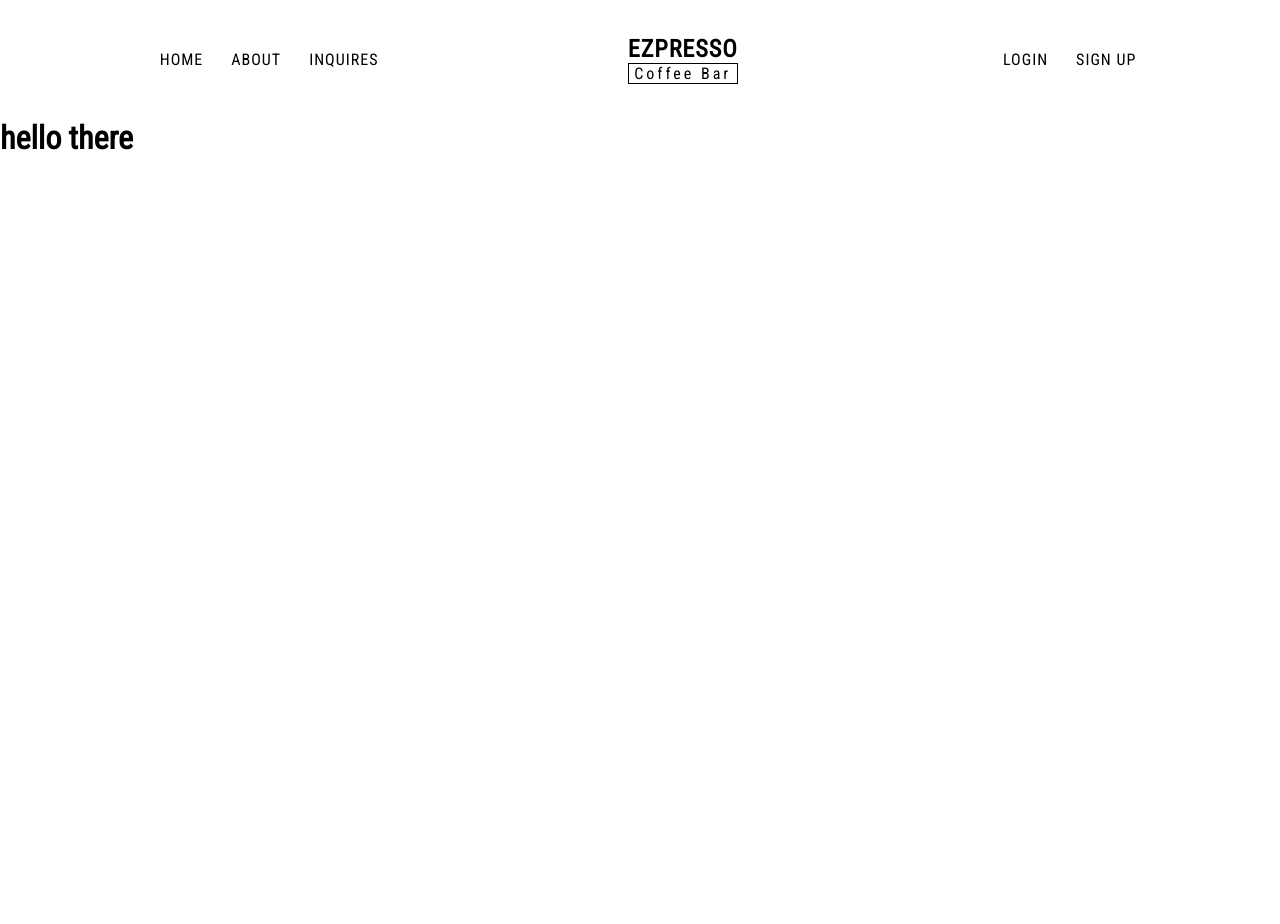
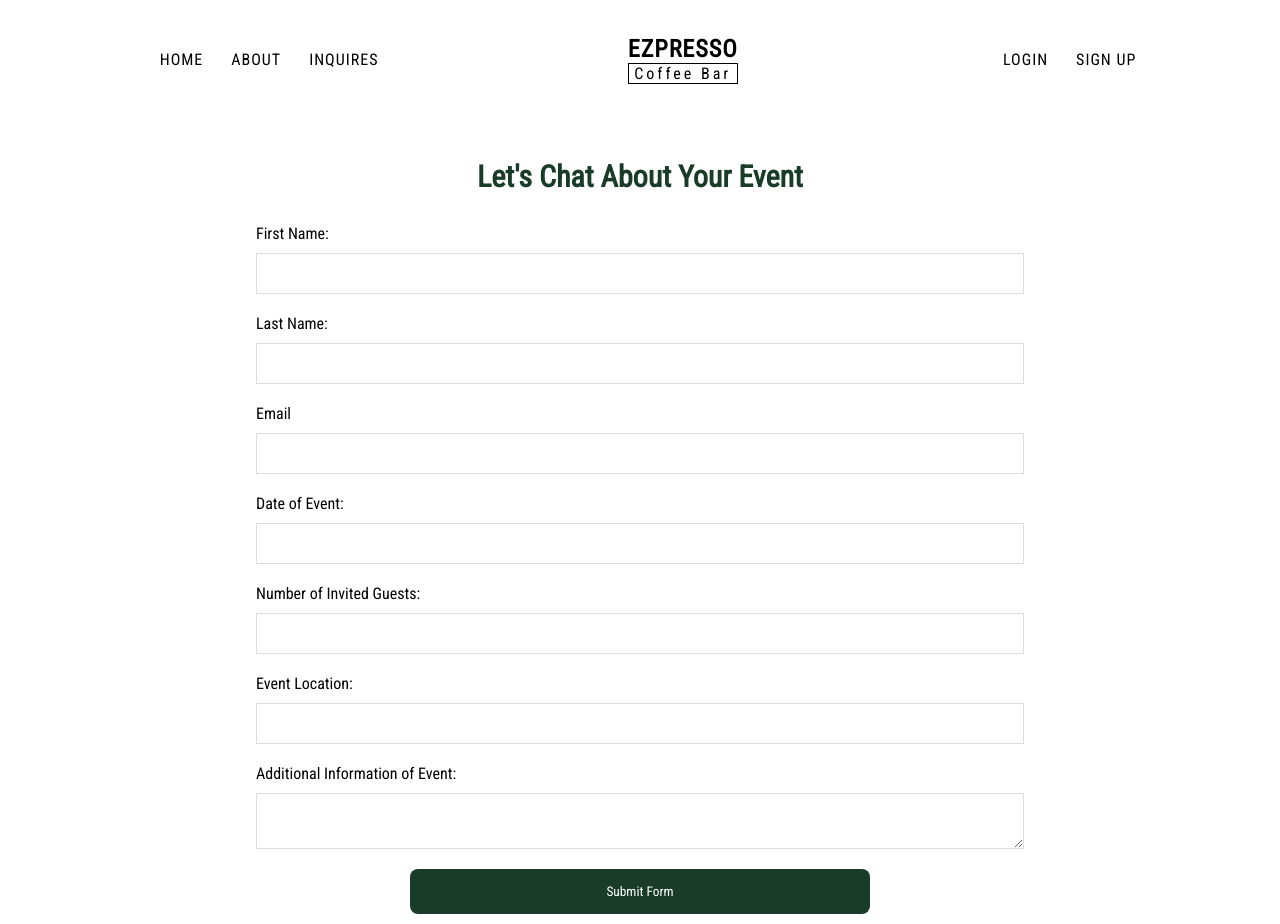
Before and after one commit to emmelinecostin/ezpresso-coffee-frontend, a React (Create React App) app: page /inquires in a window 1280 px wide. Before the commit the page ends 800 px from the top, so only its background shows below. Built offline with nearby package versions, Linux system fonts and the light colour scheme.

Commit message:
updated things

```diff
--- a/src/components/About.css
+++ b/src/components/About.css
@@ -7,7 +7,7 @@
 
 .meet .brothers {
     display: flex;
-    justify-content: flex-end;
+    justify-content: flex-start;
     width: 80%;
     color: black;
     letter-spacing: 1.5px;
--- /dev/null
+++ b/src/components/Inquires.css
@@ -0,0 +1,35 @@
+.inquiryForm{
+    max-width: 60%;
+    margin: 0 auto;
+    text-align: center;
+    padding: 10px;
+}
+.inquiryForm label {
+    text-align: left;
+    display: block;
+}
+.inquiryForm h2 {
+    text-align: center;
+    font-size: 30px;
+    color: #183C28;
+    margin: 30px;
+}
+.inquiryForm input, .inquiryForm textarea {
+    width: 100%;
+    padding: 12px 10px;
+    margin: 10px 0 20px 0;
+    border: 1px solid #ddd;
+    box-sizing: border-box;
+    display: block;
+}
+
+.inquiryForm button {
+    background: #183C28;
+    width: 60%;
+    color: white;
+    border: 0;
+    padding: 15px;
+    border-radius: 8px;
+    cursor: pointer;
+
+}
--- a/src/components/Inquires.js
+++ b/src/components/Inquires.js
@@ -1,7 +1,85 @@
+import { useState } from "react";
+
+
 const Inquires = () => {
+    const [firstName, setFirstName] = useState('');
+    const [lastName, setLastName] = useState('');
+    const [email, setEmail] = useState('');
+    const [eventDate, setEventDate] = useState('');
+    const [invitedGuests, setInvitedGuests] = useState('');
+    const [eventLocation, setEventLocation] = useState('');
+    const [additionalInfo, setAdditionalInfo] = useState('');
+
+    const handleSubmit = (e) => {
+        e.preventDefault();
+        const inquiry = {firstName, lastName, email, eventDate,
+        invitedGuests, eventLocation, additionalInfo}
+
+        fetch('', {
+        method: 'POST',
+        headers: { "Content-Type": "application/json"},
+        body: JSON.stringify(inquiry)
+        }).then(() => {
+            console.log("new blog added ")
+        })
+    }
     return (
-        <h1>hello there</h1>
-     );
+        < div className="inquiryForm">
+            <h2>Let's Chat About Your Event </h2>
+            <form onSubmit={handleSubmit}>
+                <label >First Name: </label>
+                <input
+                    type="text"
+                    value={firstName}
+                    onChange={(e) => setFirstName(e.target.value)}
+                    requried>
+                </input>
+                <label>Last Name: </label>
+                <input
+                    type="text"
+                    value={lastName}
+                    onChange={(e) => setLastName(e.target.value)}
+                    requried>
+                </input>
+                <label>Email</label>
+                <input
+                    type="text"
+                    value={email}
+                    onChange={(e) => setEmail(e.target.value)}
+                    required>
+                </input>
+                <label>Date of Event: </label>
+                <input
+                    type="text"
+                    value={eventDate}
+                    onChange={(e) => setEventDate(e.target.value)}
+                    requried>
+                </input>
+                <label>Number of Invited Guests: </label>
+                <input
+                    type="text"
+                    value={invitedGuests}
+                    onChange={(e) => setInvitedGuests(e.target.value)}
+                    requried>
+                </input>
+                <label>Event Location: </label>
+                <input
+                    type="text"
+                    value={eventLocation}
+                    onChange={(e) => setEventLocation(e.target.value)}
+                    requried>
+                </input>
+                <label>Additional Information of Event: </label>
+                <textarea
+                    type="text"
+                    value={additionalInfo}
+                    onChange={(e) => setAdditionalInfo(e.target.value)}
+                    requried>
+                </textarea>
+                <button>Submit Form</button>
+            </form>
+        </div>
+    );
 }
 
 export default Inquires;
--- a/src/components/Navbar.js
+++ b/src/components/Navbar.js
@@ -1,4 +1,3 @@
-import { useState } from 'react';
 import { Link } from 'react-router-dom';
 
 const Navbar = () => {
--- a/src/index.js
+++ b/src/index.js
@@ -4,6 +4,7 @@ import './index.css';
 import './components/Navbar.css'
 import './components/Home.css'
 import './components/About.css'
+import './components/Inquires.css'
 import App from './App';
 
 ReactDOM.render(
```
Also changed, not shown: src/components/login.css (added), src/components/login.js (added), src/components/signup.css (added), src/components/signup.js (added).
